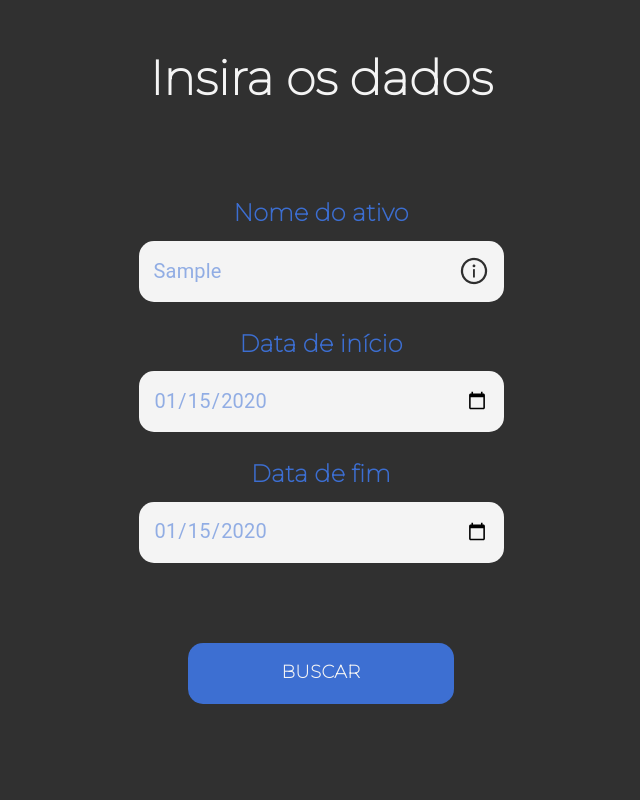
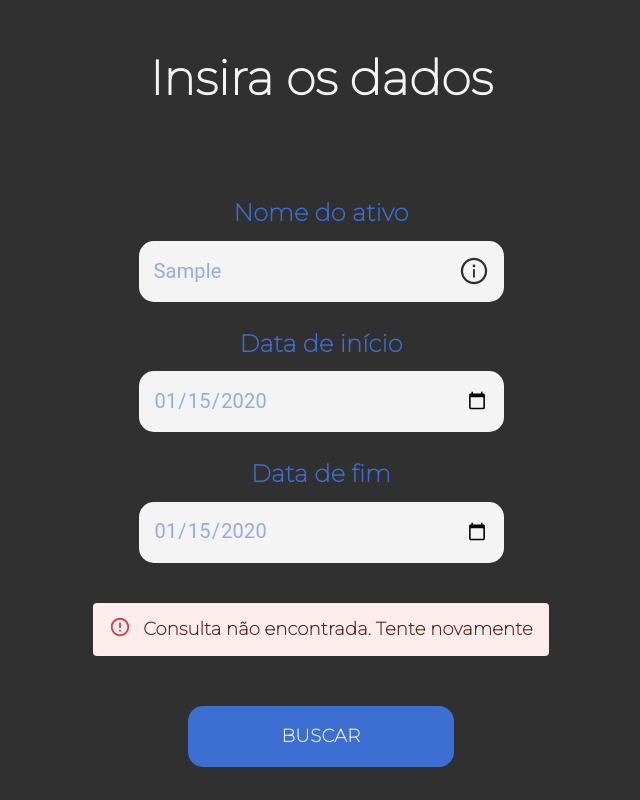
Before and after one commit to v-giorgio/inoa-b3-challenge, a React (Create React App) app in the folder frontend/: page / in a window 1280 px wide. Both pictures are taken after typing "Sample", "2020-01-15", "2020-01-15" into the empty fields and a click on the button "BUSCAR". Shown: the part 670-1470 px from the top of the page, without its empty margins (319-959 px from the left). Built offline with nearby package versions, Linux system fonts and the light colour scheme; no server answers.

Commit message:
feature: form validations

```diff
--- a/frontend/src/components/Form/index.tsx
+++ b/frontend/src/components/Form/index.tsx
@@ -1,7 +1,13 @@
 import React, { useEffect, useState } from "react";
 import { useForm, SubmitHandler, Controller } from "react-hook-form";
 import { colors } from "../../assets/theme/theme";
-import { Button, InputLabel, Input, InputAdornment } from "@mui/material";
+import {
+  Button,
+  InputLabel,
+  Input,
+  InputAdornment,
+  Alert,
+} from "@mui/material";
 import { SectionTitle, MainSection, MainForm, Styles } from "./styles";
 import api from "../../services/api";
 
@@ -23,13 +29,20 @@ type QueryEnd = {
 };
 
 function Form({ queryGenerator }: any) {
-  const { control, handleSubmit } = useForm<FormData>();
+  const {
+    control,
+    handleSubmit,
+    formState: { errors },
+  } = useForm<FormData>();
   const [queryStart, setQueryStart] = useState<QueryStart>();
   const [queryEnd, setQueryEnd] = useState<QueryEnd>();
   const [query, setQuery] = useState({});
+  const [alert, setAlert] = useState(false);
 
   /* called upon the form submit - api requests */
   const onSubmit: SubmitHandler<FormData> = async (data) => {
+    setAlert(false);
+
     await api
       .post("/assets", {
         name: `${data.name}`,
@@ -44,6 +57,7 @@ function Form({ queryGenerator }: any) {
       })
       .catch((err: any) => {
         console.log(err.message);
+        setAlert(true);
       });
 
     await api
@@ -59,6 +73,7 @@ function Form({ queryGenerator }: any) {
       })
       .catch((err: any) => {
         console.log(err.message);
+        setAlert(true);
       });
   };
 
@@ -94,7 +109,7 @@ function Form({ queryGenerator }: any) {
           name="name"
           control={control}
           rules={{
-            required: true,
+            required: "Campo obrigatório",
           }}
           defaultValue=""
           render={({ field }) => (
@@ -116,6 +131,9 @@ function Form({ queryGenerator }: any) {
             />
           )}
         />
+        {errors.name && (
+          <span style={Styles.requireSpan}>{errors.name.message}</span>
+        )}
         <InputLabel
           style={Styles.inputLabel}
           htmlFor="input-with-icon-adornment"
@@ -126,7 +144,7 @@ function Form({ queryGenerator }: any) {
           name="start_date"
           control={control}
           rules={{
-            required: true,
+            required: "Campo obrigatório",
           }}
           defaultValue=""
           render={({ field }) => (
@@ -139,6 +157,9 @@ function Form({ queryGenerator }: any) {
             />
           )}
         />
+        {errors.start_date && (
+          <span style={Styles.requireSpan}>{errors.start_date.message}</span>
+        )}
         <InputLabel
           style={Styles.inputLabel}
           htmlFor="input-with-icon-adornment"
@@ -149,7 +170,7 @@ function Form({ queryGenerator }: any) {
           name="end_date"
           control={control}
           rules={{
-            required: true,
+            required: "Campo obrigatório",
           }}
           defaultValue=""
           render={({ field }) => (
@@ -162,6 +183,14 @@ function Form({ queryGenerator }: any) {
             />
           )}
         />
+        {errors.end_date && (
+          <span style={Styles.requireSpan}>{errors.end_date.message}</span>
+        )}
+        {alert && (
+          <Alert style={Styles.alert} severity="error">
+            Consulta não encontrada. Tente novamente
+          </Alert>
+        )}
         <Button style={Styles.button} type="submit">
           Buscar
         </Button>
--- a/frontend/src/components/Form/styles.tsx
+++ b/frontend/src/components/Form/styles.tsx
@@ -50,7 +50,19 @@ export const Styles = {
     fontFamily: "Montserrat",
     fontSize: 18,
     fontWeight: "bold",
-    marginTop: 80,
+    marginTop: 50,
     marginBottom: 30,
   },
+  alert: {
+    marginTop: 40,
+    fontWeight: "bold",
+    fontFamily: "Montserrat",
+    fontSize: 18,
+  },
+  requireSpan: {
+    color: "red",
+    fontWeight: "bold",
+    marginTop: 10,
+    alignSelf: "flex-start",
+  },
 };
```
